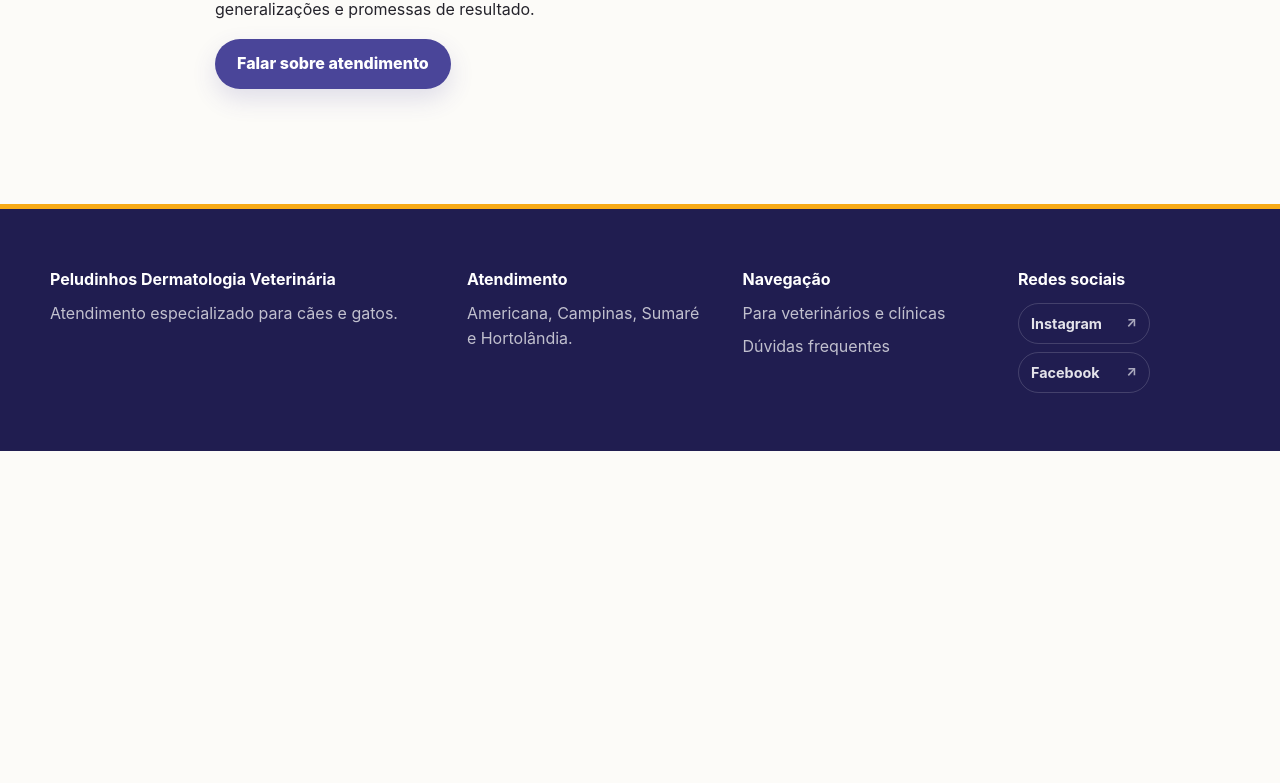
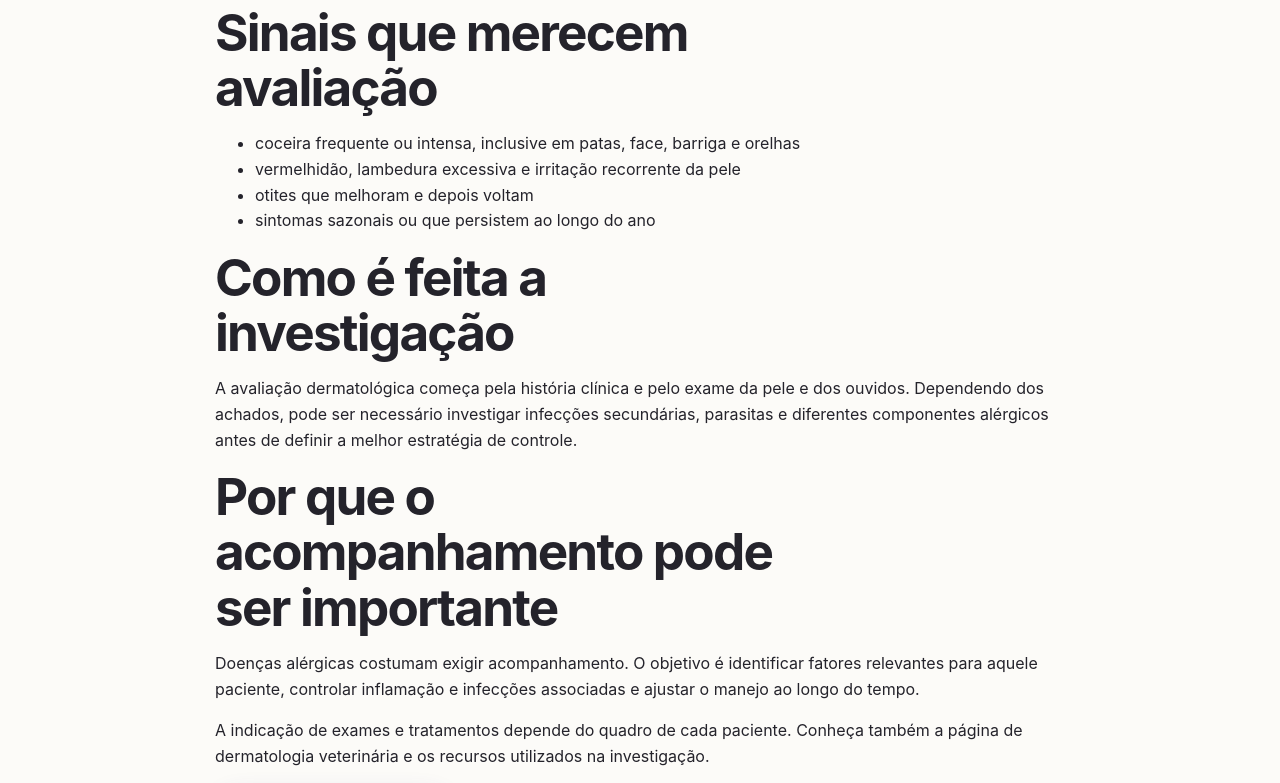
Before and after one commit to contatoagenciawin-ichthus/peludinhos, a Next.js app: page /condicoes/alergias-e-atopia in a window 1280 px wide. Shown: the part 534-1317 px from the top of the page. Before the commit the page ends 985 px from the top, so only its background shows below. Built offline with nearby package versions, Linux system fonts and the light colour scheme.

Commit message:
Aprofunda páginas de condições dermatológicas para busca orgânica

```diff
--- a/src/app/condicoes/[slug]/page.tsx
+++ b/src/app/condicoes/[slug]/page.tsx
@@ -1,9 +1,57 @@
 import type { Metadata } from "next";
+import Link from "next/link";
 import { notFound } from "next/navigation";
 import { WhatsAppLink } from "@/components/WhatsAppLink";
 import { conditions } from "@/lib/site-data";
 
 type Props = { params: Promise<{ slug: string }> };
+
+const conditionContent = {
+  "alergias-e-atopia": {
+    intro: "Coceira persistente, inflamação da pele e otites que voltam podem fazer parte de quadros alérgicos. Como sinais parecidos também aparecem em outras doenças, a investigação precisa considerar o histórico completo do cão ou gato.",
+    signs: [
+      "coceira frequente ou intensa, inclusive em patas, face, barriga e orelhas",
+      "vermelhidão, lambedura excessiva e irritação recorrente da pele",
+      "otites que melhoram e depois voltam",
+      "sintomas sazonais ou que persistem ao longo do ano",
+    ],
+    investigation: "A avaliação dermatológica começa pela história clínica e pelo exame da pele e dos ouvidos. Dependendo dos achados, pode ser necessário investigar infecções secundárias, parasitas e diferentes componentes alérgicos antes de definir a melhor estratégia de controle.",
+    followUp: "Doenças alérgicas costumam exigir acompanhamento. O objetivo é identificar fatores relevantes para aquele paciente, controlar inflamação e infecções associadas e ajustar o manejo ao longo do tempo.",
+  },
+  "otites-recorrentes": {
+    intro: "Uma otite pode ser um episódio isolado, mas quando volta repetidamente é importante investigar o que mantém a inflamação. Em muitos pacientes, alterações do ouvido estão relacionadas a problemas dermatológicos que também precisam ser controlados.",
+    signs: [
+      "coçar ou sacudir a cabeça com frequência",
+      "vermelhidão, secreção ou odor no ouvido",
+      "dor ou incômodo ao tocar a região",
+      "episódios que reaparecem depois do tratamento",
+    ],
+    investigation: "A avaliação pode incluir exame do conduto auditivo, análise do histórico e citologia, conforme a necessidade clínica. Também é importante observar a pele e procurar fatores predisponentes ou doenças de base que expliquem a recorrência.",
+    followUp: "Tratar somente a crise pode não ser suficiente quando existe uma causa dermatológica associada. O acompanhamento ajuda a reduzir recidivas e a adaptar o manejo do ouvido à evolução de cada paciente.",
+  },
+  dermatites: {
+    intro: "Dermatite é um termo amplo para processos inflamatórios da pele. Vermelhidão, feridas, crostas, descamação ou infecções recorrentes podem ter causas diferentes e, por isso, o tratamento depende de uma avaliação adequada.",
+    signs: [
+      "vermelhidão, descamação, crostas ou lesões na pele",
+      "coceira, lambedura ou mordedura frequente",
+      "odor, oleosidade ou alterações na textura da pele",
+      "infecções que retornam ou demoram a responder",
+    ],
+    investigation: "O padrão das lesões, a distribuição pelo corpo, o tempo de evolução e os tratamentos já realizados ajudam a direcionar a investigação. Exames complementares podem ser indicados para diferenciar causas infecciosas, inflamatórias, alérgicas ou outras alterações dermatológicas.",
+    followUp: "A condução muda conforme a causa identificada. Em alguns casos, resolver a infecção secundária é apenas uma etapa; em outros, será necessário acompanhar uma condição crônica ou recorrente.",
+  },
+  "queda-de-pelos-e-alopecias": {
+    intro: "Falhas na pelagem e queda de pelos podem ocorrer com ou sem coceira. O padrão da alopecia, a condição da pele e outros sinais do animal ajudam a diferenciar causas dermatológicas e sistêmicas.",
+    signs: [
+      "áreas localizadas ou extensas sem pelos",
+      "pelagem que afina, quebra ou demora a crescer novamente",
+      "alteração de cor, textura, oleosidade ou descamação da pele",
+      "queda de pelos acompanhada de coceira, lesões ou outros sintomas",
+    ],
+    investigation: "A consulta dermatológica avalia a distribuição da perda de pelos, a presença de inflamação e o histórico do paciente. Conforme o caso, podem ser necessários exames de pele, pelos ou outras investigações para definir a origem do problema.",
+    followUp: "O crescimento da pelagem depende da causa e do ciclo do pelo. Por isso, a resposta nem sempre é imediata e o acompanhamento é importante para avaliar evolução e necessidade de ajustes.",
+  },
+} as const;
 
 export function generateStaticParams() {
   return conditions.map((item) => ({ slug: item.slug }));
@@ -13,22 +61,50 @@
   const { slug } = await params;
   const condition = conditions.find((item) => item.slug === slug);
   if (!condition) return {};
-  return { title: condition.title, description: condition.description, alternates: { canonical: `/condicoes/${condition.slug}` } };
+
+  return {
+    title: condition.title,
+    description: `${condition.description} Dermatologia veterinária para cães e gatos em Americana e região.`,
+    alternates: { canonical: `/condicoes/${condition.slug}` },
+  };
 }
 
 export default async function ConditionPage({ params }: Props) {
   const { slug } = await params;
   const condition = conditions.find((item) => item.slug === slug);
-  if (!condition) notFound();
+  const content = conditionContent[slug as keyof typeof conditionContent];
+
+  if (!condition || !content) notFound();
+
   return (
+    <>
       <section className="section">
         <div className="container narrow">
           <span className="eyebrow">Dermatologia veterinária</span>
           <h1>{condition.title}</h1>
-        <p className="lead">{condition.description}</p>
-        <p>Esta página será aprofundada com conteúdo clínico revisado pela Dra. Daniela antes da publicação, evitando generalizações e promessas de resultado.</p>
+          <p className="lead">{content.intro}</p>
+
+          <h2>Sinais que merecem avaliação</h2>
+          <ul>
+            {content.signs.map((sign) => (
+              <li key={sign}>{sign}</li>
+            ))}
+          </ul>
+
+          <h2>Como é feita a investigação</h2>
+          <p>{content.investigation}</p>
+
+          <h2>Por que o acompanhamento pode ser importante</h2>
+          <p>{content.followUp}</p>
+
+          <p>
+            A indicação de exames e tratamentos depende do quadro de cada paciente. Conheça também a página de{" "}
+            <Link href="/dermatologia-veterinaria">dermatologia veterinária</Link> e os recursos utilizados na investigação.
+          </p>
+
           <WhatsAppLink>Falar sobre atendimento</WhatsAppLink>
         </div>
       </section>
+    </>
   );
 }
```
Lines whose indentation alone changed are shown as unchanged.
